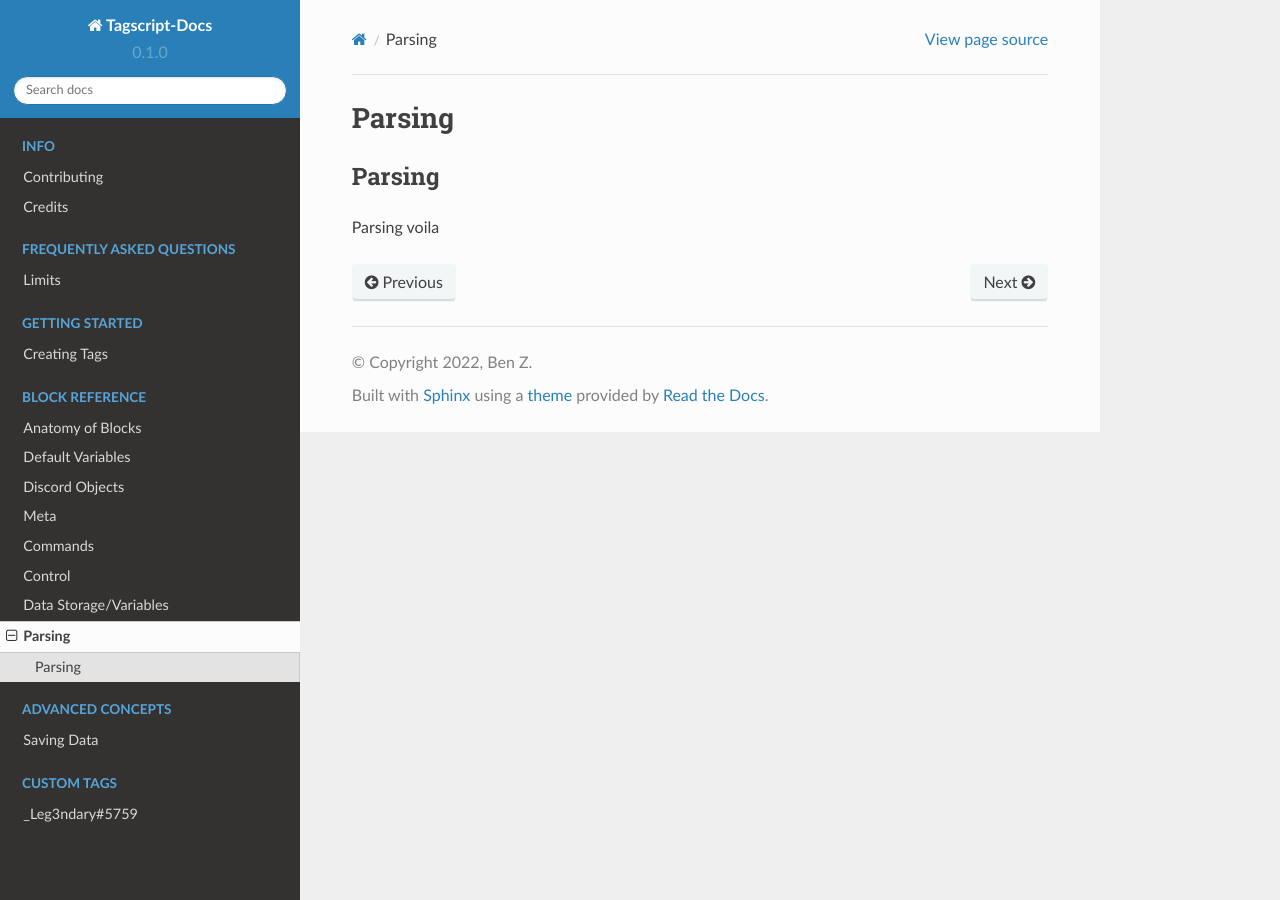
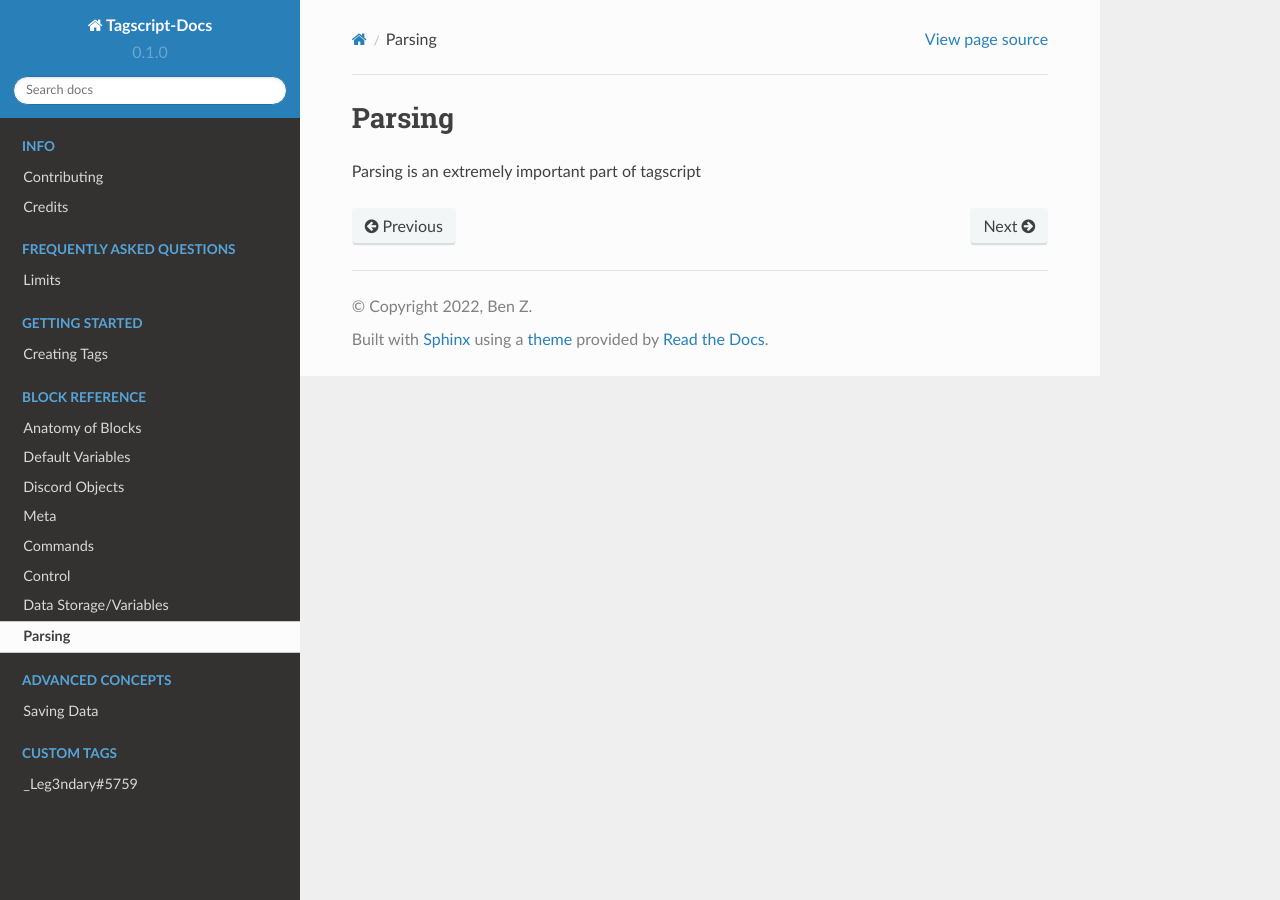
Before and after one commit to Leg3ndary/tagscript-docs, a Sphinx documentation site: the page built from docs/source/BlockReference/parsing.rst, in a window 1280 px wide. Built offline with Sphinx 7.4.7 and the Read the Docs theme 2.0.0, drawn with Linux system fonts in a browser that asks for light colours.

Commit message:
Fix warns

```diff
--- a/docs/source/BlockReference/meta.rst
+++ b/docs/source/BlockReference/meta.rst
@@ -23,7 +23,6 @@ Silent
 
 Silences any command block outputs
 
-.. _override-label:
 Override
 --------
 
--- a/docs/source/BlockReference/parsing.rst
+++ b/docs/source/BlockReference/parsing.rst
@@ -2,10 +2,7 @@
 Parsing
 =======
 
-.. _parsing-label:
-Parsing
--------
-Parsing voila
+Parsing is an extremely important part of tagscript
 
 .. raw:: html
 
```
